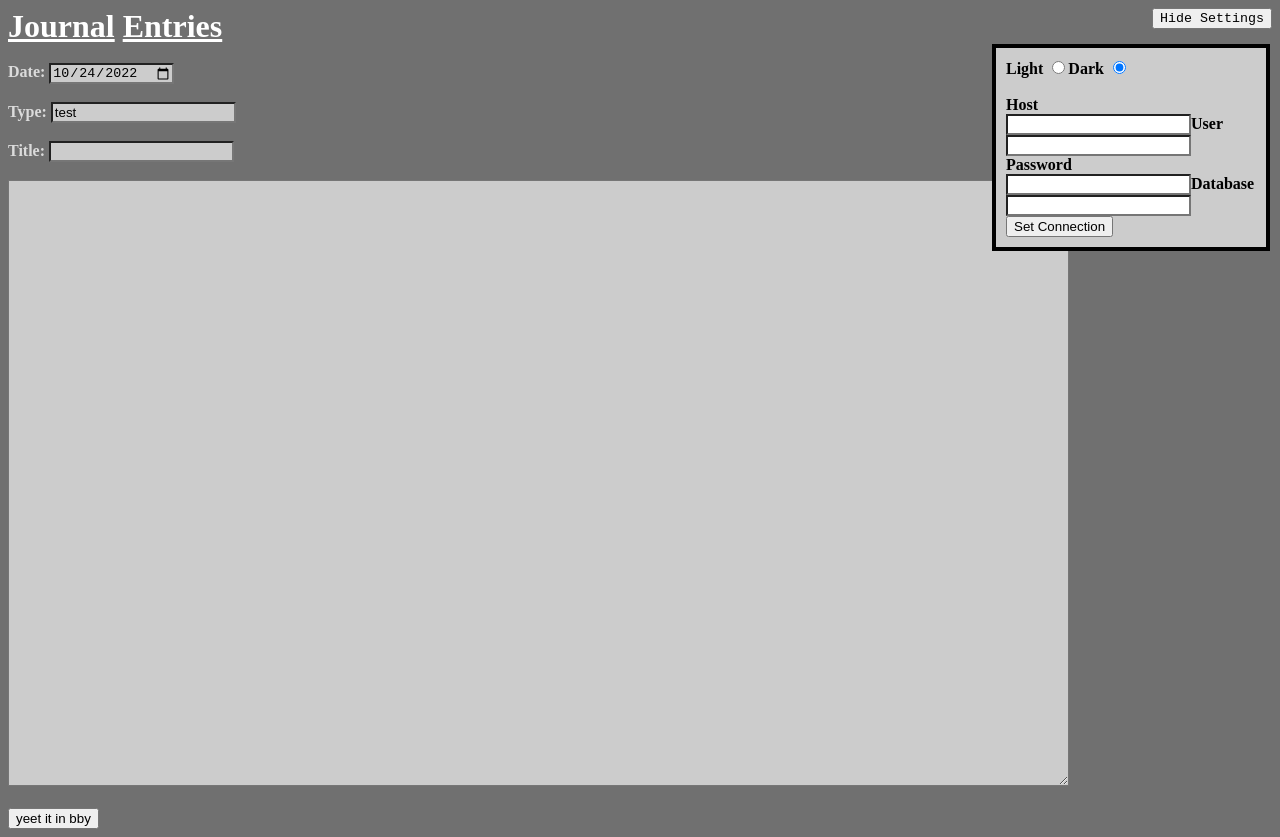
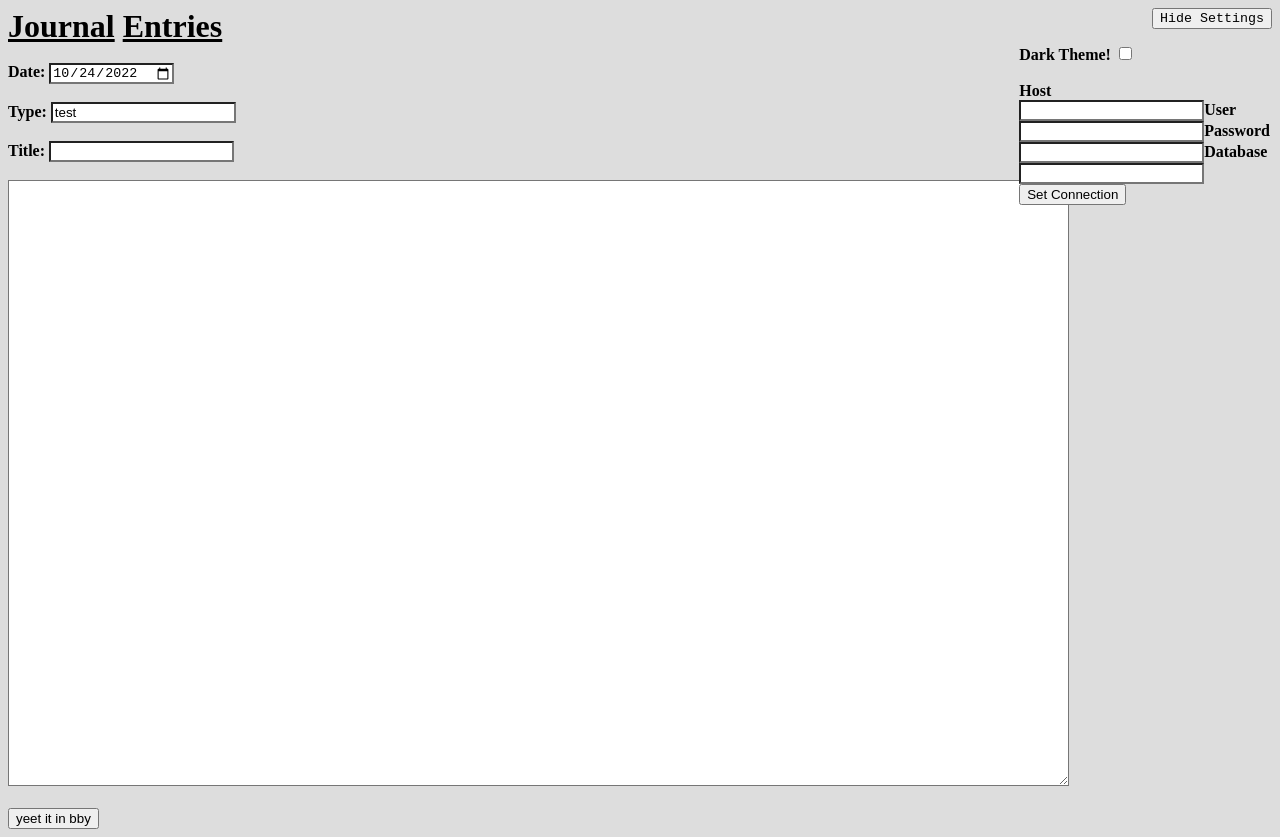
Before and after one commit to Flixnore/journal-mern, a React (Create React App) app in the folder frontend/: page / in a window 1280 px wide. Both pictures are taken after a click on the button "Show Settings". Built offline with nearby package versions, Linux system fonts and the light colour scheme; no server answers.

Commit message:
Apply theming!

```diff
--- a/frontend/src/App.js
+++ b/frontend/src/App.js
@@ -1,11 +1,12 @@
 import { BrowserRouter, Routes, Route } from "react-router-dom";
+import { applyTheme, getSettings } from "./util";
 
-import "./components/journal/Inputs";
 import NavBar from "./pages/NavBar";
 import Journal from "./pages/Journal";
 import Entries from "./pages/Entries";
 
 function App() {
+  getSettings().then((data) => applyTheme(data.theme))
   return (
     <BrowserRouter>
       <Routes>
--- a/frontend/src/components/entries/Entry.css
+++ b/frontend/src/components/entries/Entry.css
@@ -3,4 +3,5 @@
   position: sticky;
   top: 10px;
   overflow-y: auto;
+  color: var(--text-color);
 }
--- a/frontend/src/components/entries/Preview.css
+++ b/frontend/src/components/entries/Preview.css
@@ -1,10 +1,10 @@
 .preview {
   font-weight: bold;
-  color:white;
+  color: var(--text-color);
   padding: 10px;
   cursor: pointer;
 }
 
 .preview:hover {
-  border: 4px solid black;
+  border: 4px solid var(--text-color);
 }
--- a/frontend/src/components/journal/Inputs.css
+++ b/frontend/src/components/journal/Inputs.css
@@ -1,8 +1,8 @@
 label {
   font-weight: bold;
-  color: rgb(219, 219, 219);
+  color: var(--text-color);
 }
 
 textarea, input {
-  background-color: #cccccc;
+  background-color: var(--input-color);
 }
--- a/frontend/src/components/navbar/settings/SettingsPanel.css
+++ b/frontend/src/components/navbar/settings/SettingsPanel.css
@@ -1,8 +1,7 @@
 .panel {
   border: 4px solid black;
   width: 250px;
-  height: 100%;
-  background-color: #cccccc;
+  background-color: var(--input-color);
   padding: 10px;
 }
 
--- a/frontend/src/components/navbar/settings/SettingsPanel.js
+++ b/frontend/src/components/navbar/settings/SettingsPanel.js
@@ -1,10 +1,10 @@
 import ThemeInputs from "./ThemeInputs";
+import ConnectionInputs from "./ConnectionInputs";
 import "./SettingsPanel.css";
-import ConnectionInputs from "./ConnectionInputs";
 
 function SettingsPanel() {
   return (
-    <div className="panel">
+    <div>
       <ThemeInputs />
       <br />
       <ConnectionInputs />
--- a/frontend/src/components/navbar/settings/ThemeInputs.js
+++ b/frontend/src/components/navbar/settings/ThemeInputs.js
@@ -1,8 +1,16 @@
+import { useEffect, useState } from "react";
+import { applyTheme, getSettings } from "../../../util";
+
 function ThemeInputs() {
-  const theme = "dark";
+  const [theme, setTheme] = useState("");
+  useEffect(() => {
+    getSettings().then((data) => setTheme(data.theme));
+  }, [theme]);
+  let darkTrue = theme === "dark";
+  console.log(darkTrue)
 
-  function changeTheme(theme) {
-    console.log(theme);
+  function changeTheme(checked) {
+    let theme = checked ? "dark" : "light";
     fetch("/setTheme", {
       method: "POST",
       headers: { "Content-Type": "application/json" },
@@ -15,26 +23,21 @@ function ThemeInputs() {
       })
       .then((text) => {
         // TODO: error checking
-        console.log(text, "set as theme");
+        if (text !== "yeeted") {
+          console.log("Couldn't change theme", text);
+        } else {
+          applyTheme(theme);
+        }
       });
   }
 
   return (
-    <div className="themeInputs" onChange={(e) => changeTheme(e.target.value)}>
-      <label htmlFor="light">Light </label>
-      <input
-        type="radio"
-        name="theme"
-        value="light"
-        defaultChecked={theme === "light"}
-      />
-      <label htmlFor="dark">Dark </label>
-      <input
-        type="radio"
-        name="theme"
-        value="dark"
-        defaultChecked={theme === "dark"}
-      />
+    <div
+      className="themeInputs"
+      onChange={(e) => changeTheme(e.target.checked)}
+    >
+      <label htmlFor="dark">Dark Theme! </label>
+      <input type="checkbox" name="dark" defaultChecked={darkTrue} />
     </div>
   );
 }
--- a/frontend/src/index.css
+++ b/frontend/src/index.css
@@ -1,5 +1,11 @@
+:root {
+  --background-color: #dddddd;
+  --input-color: white;
+  --text-color: black;
+}
+
 body {
-  background-color: #707070;
+  background-color: var(--background-color);
 }
 
 code {
--- a/frontend/src/pages/NavBar.css
+++ b/frontend/src/pages/NavBar.css
@@ -1,5 +1,5 @@
 a {
-  color: white;
+  color: var(--text-color);
 }
 
 h1 {
--- a/frontend/src/util.js
+++ b/frontend/src/util.js
@@ -23,9 +23,28 @@ export function create_bites_string(str) {
   return bites_string;
 }
 
-export function getSettings () {
-  return fetch("/getSettings")
-    .then((response) => {
-      return response.json();
-    })
+export function getSettings() {
+  return fetch("/getSettings").then((response) => {
+    return response.json();
+  });
 }
+
+export function applyTheme(theme) {
+  console.log("applying theme", theme);
+  let root = document.documentElement;
+  switch (theme) {
+    case "light":
+      root.style.setProperty("--background-color", "#dddddd");
+      root.style.setProperty("--input-color", "white");
+      root.style.setProperty("--text-color", "black");
+      return;
+    case "dark":
+      root.style.setProperty("--background-color", "#505050");
+      root.style.setProperty("--input-color", "#cccccc");
+      root.style.setProperty("--text-color", "white");
+      return;
+    default:
+      console.log("Unknown theme: " + theme);
+      return;
+  }
+}
```
